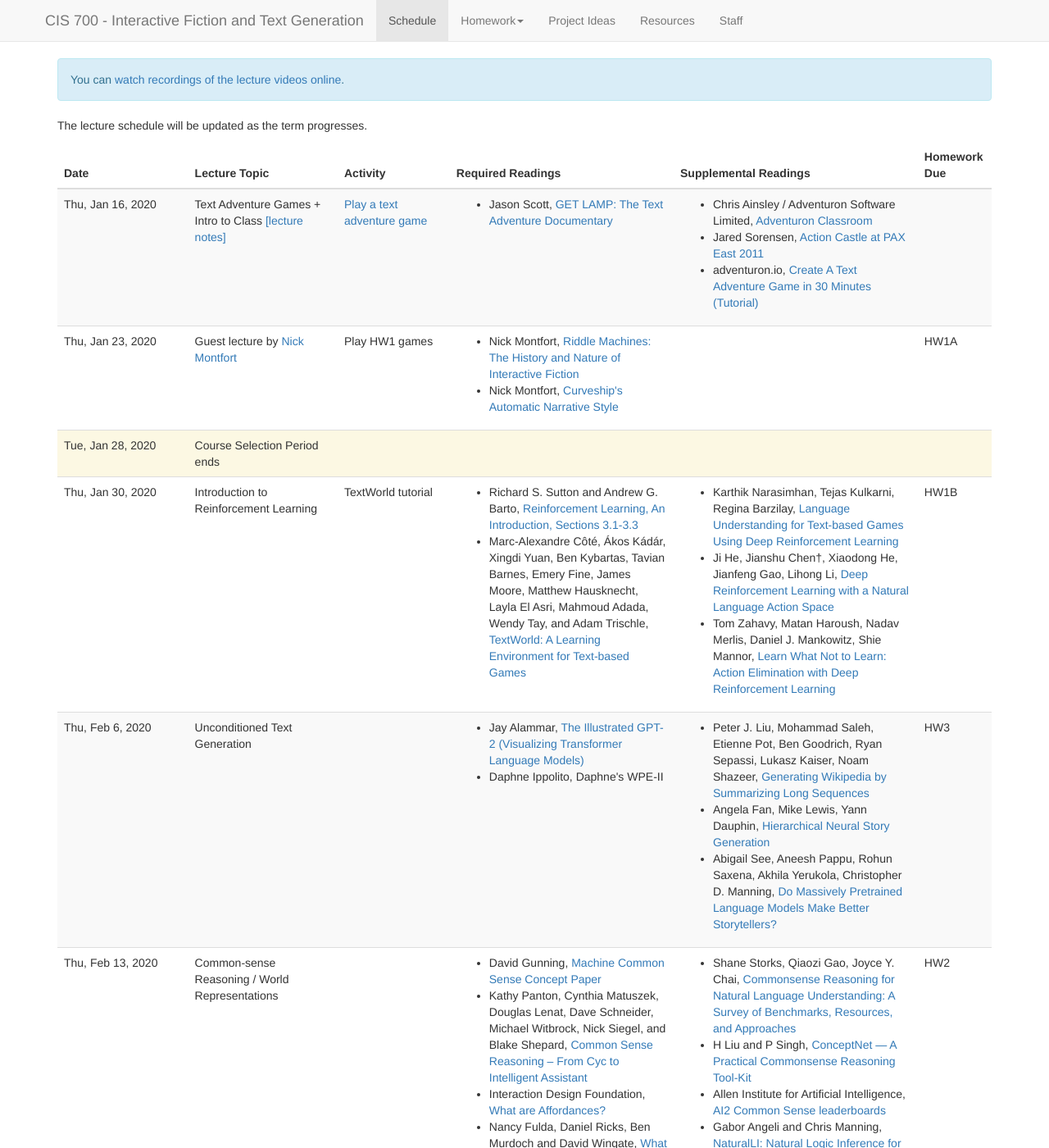
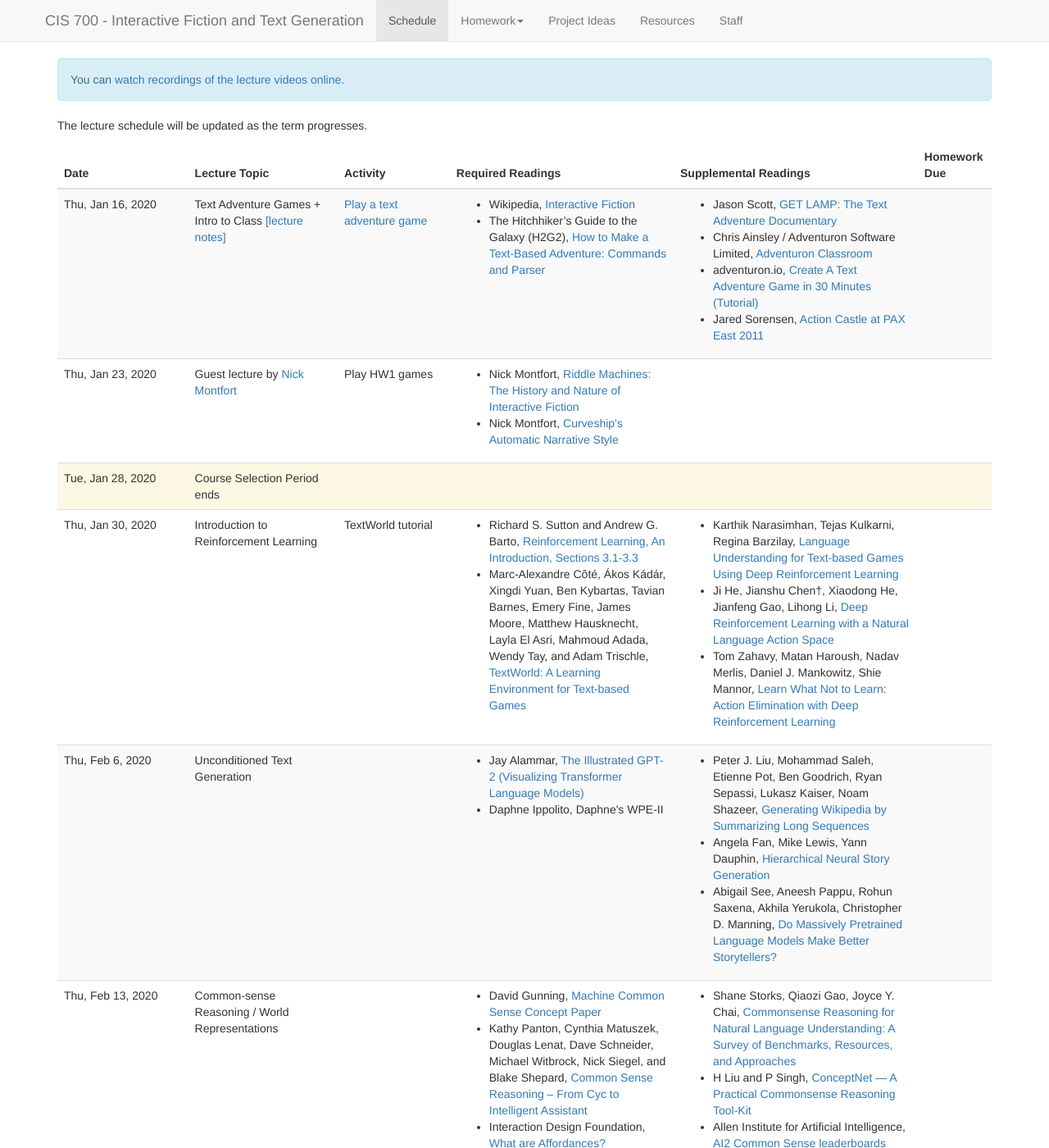
Before and after one commit to interactive-fiction-class/interactive-fiction-class.github.io, a Jekyll site: the page built from lectures.md, in a window 1280 px wide and 1400 px high. Shown: the whole window at 82% size. Built offline with Jekyll 4.4.1, drawn with Linux system fonts in a browser that asks for light colours; nearby versions of some CDN libraries; a script that is not in the unit is left out.

Commit message:
Update lectures.yaml

```diff
--- a/_data/lectures.yaml
+++ b/_data/lectures.yaml
@@ -9,26 +9,33 @@
       url: play-text-adventures/play-text-adventures.html
   readings:
     -
+      authors: Wikipedia
+      url: https://en.wikipedia.org/wiki/Interactive_fiction
+      title: Interactive Fiction
+    -
+      authors: The Hitchhiker’s Guide to the Galaxy (H2G2)
+      url: https://h2g2.com/edited_entry/A20600641
+      title: How to Make a Text-Based Adventure&colon; Commands and Parser
+  optional:
+    -
       authors: Jason Scott
       url: https://www.youtube.com/watch?v=LRhbcDzbGSU
       title: GET LAMP&colon; The Text Adventure Documentary
       length: 2 hours
-  optional:
     -
       title: Adventuron Classroom
       authors: Chris Ainsley / Adventuron Software Limited
-      optional: TODO
       url: https://adventuron.io/classroom/
+    -
+      authors: adventuron.io
+      url: https://www.youtube.com/watch?v=zbC_bSysbrA
+      title: Create A Text Adventure Game in 30 Minutes (Tutorial)
+      length: 35 minutes
     -
       authors: Jared Sorensen
       url: https://www.youtube.com/watch?v=zbC_bSysbrA
       title: Action Castle at PAX East 2011
       length: 12 minutes
-    -
-      authors: adventuron.io
-      url: https://www.youtube.com/watch?v=zbC_bSysbrA
-      title: Create A Text Adventure Game in 30 Minutes (Tutorial)
-      length: 35 minutes
 -
   date: 2020-01-23
   title: Guest lecture
@@ -50,7 +57,11 @@
       url: https://nickm.com/if/montfort_fdg_2011.pdf
       year: 2011
       authors: Nick Montfort
-  homework: HW1A
+  homework_due:
+    -
+      title: HW1&colon; Build a Text-Adventure Game
+      url: text-adventure-game/text-adventure-game.html
+      note: We will play your game in class, so be sure to have it done before class begins.
 -
   date: 2020-01-28
   title: Course Selection Period ends
@@ -90,7 +101,9 @@
       year: 2019
       required: true
       url: https://arxiv.org/abs/1809.02121
-  homework: HW1B
+  homework_due:
+    -
+      title: HW2&colon; NLP for text adventures
 -
   date: 2020-02-06
   title: Unconditioned Text Generation
@@ -121,11 +134,15 @@
       authors: Abigail See, Aneesh Pappu, Rohun Saxena, Akhila Yerukola, Christopher D. Manning
       optional: false
       url: https://arxiv.org/pdf/1909.10705.pdf
-  homework: HW3
+  homework_due:
+    -
+      title: HW3
 -
   date: 2020-02-13
   title: Common-sense Reasoning / World Representations
-  homework: HW2
+  homework_due:
+    -
+      title: HW4
   slides:
   readings:
     -
@@ -305,7 +322,9 @@
       authors: Jiwei Li, Michel Galley, Chris Brockett, Jianfeng Gao, Bill Dolan
       url: https://arxiv.org/abs/1510.03055
       year: 2015
-  homework: HW4
+  homework_due:
+    -
+      title: HW4
 -
   date: 2020-03-12
   title: No class (Spring Break)
@@ -330,7 +349,9 @@
       authors: Elizabeth Clark, Yangfeng Ji, Noah A. Smith
       optional: true
       url: https://www.aclweb.org/anthology/N18-1204.pdf
-  homework: Proposal
+  homework_due:
+    -
+      title: Proposal
 -
   date: 2020-03-20
   title: Grade Type Change Deadline
```
